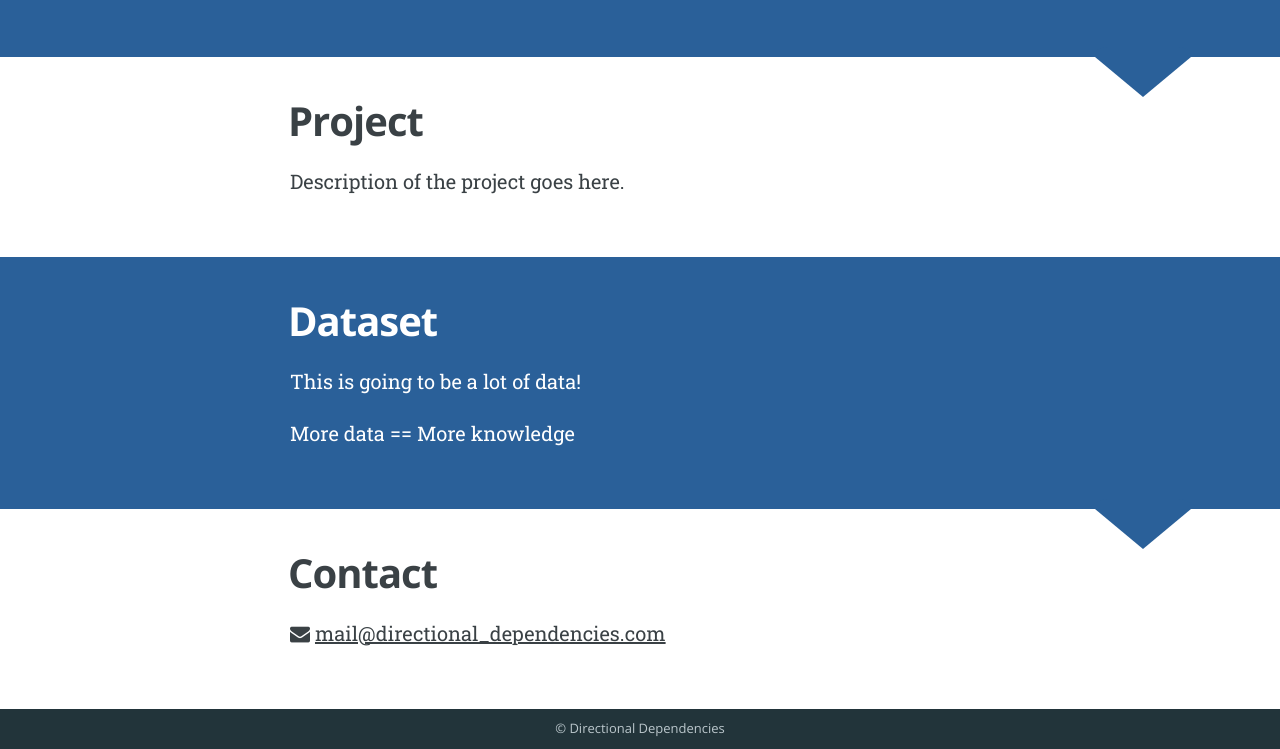
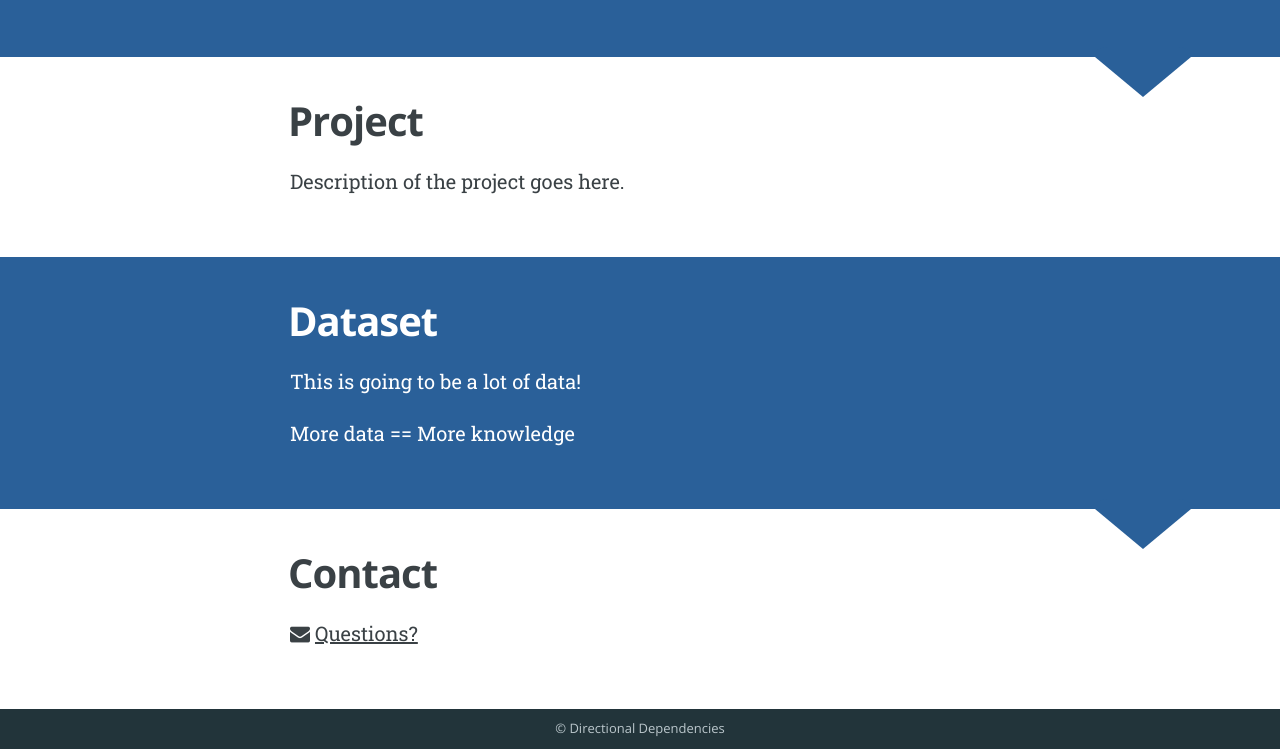
Before and after one commit to directionaldependencies/directionaldependencies.github.io, a plain HTML site: page index.html in a window 1280 px wide. Shown: the part 1875-2624 px from the top of the page. Drawn offline with nearby package versions, Linux system fonts and the light colour scheme.

Commit message:
Update index.html

```diff
--- a/index.html
+++ b/index.html
@@ -143,7 +143,7 @@
                     <h2 class="post-title">Contact</h2>
                 </header>
                 <section class="post-content">
-                    <p><i class="fa fa-envelope"></i> <a href="mailto:mail@directional_dependencies.com">mail@directional_dependencies.com</a></p>
+                    <p><i class="fa fa-envelope"></i> <a href="mailto:kaulich@em.uni-frankfurt.de">Questions?</a></p>
 
                 </section>
             </article>
```
